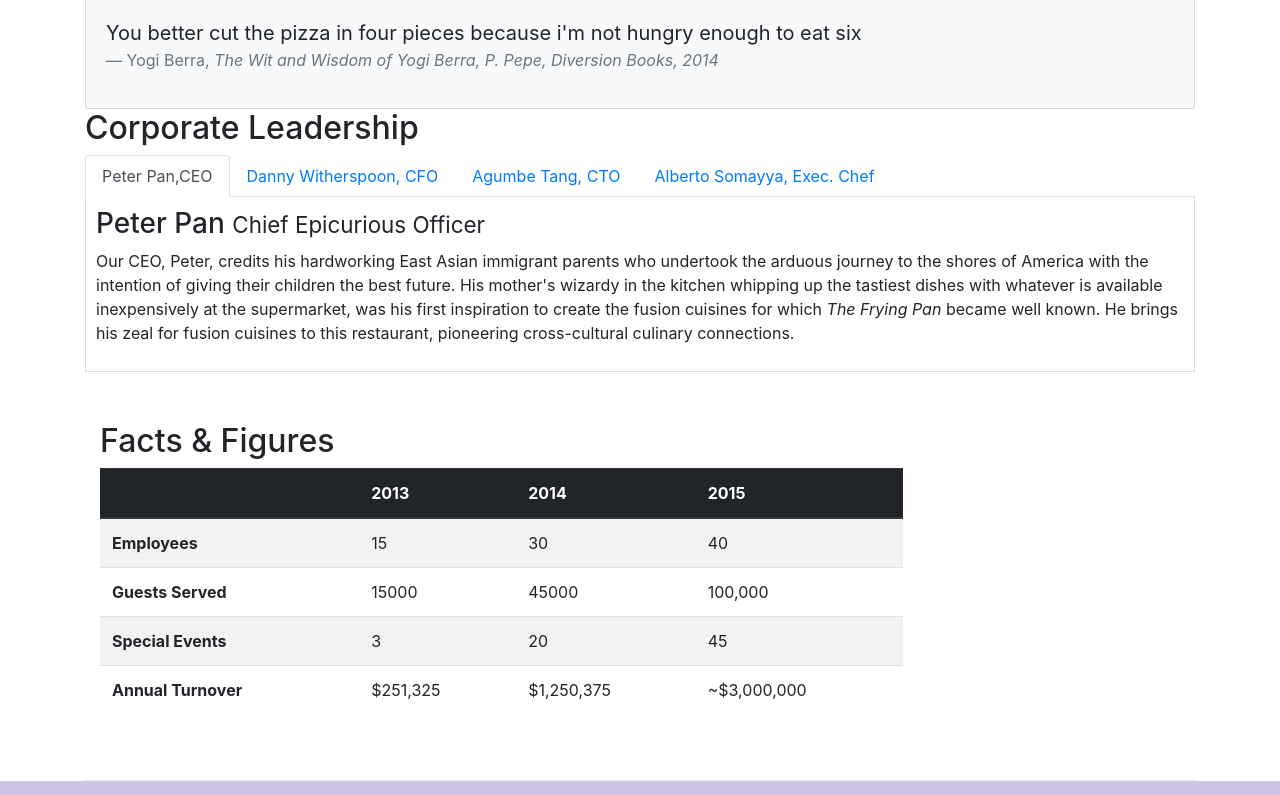
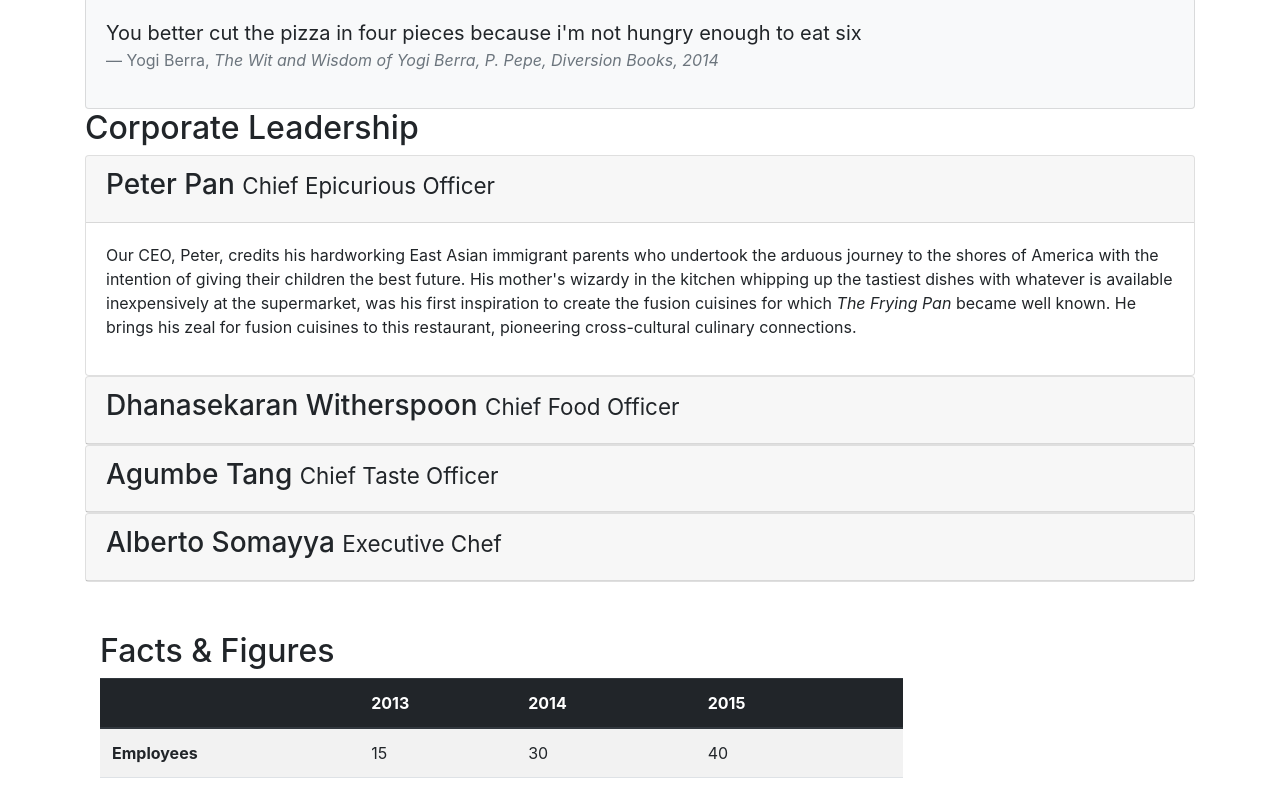
Before and after one commit to purnasrivatsa96/restaurant-website-conFusion, a website: page aboutus.html in a window 1280 px wide. Shown: the part 762-1557 px from the top of the page. Drawn offline with nearby package versions, Linux system fonts and the light colour scheme.

Commit message:
week2 - assignment changes

```diff
--- a/aboutus.html
+++ b/aboutus.html
@@ -100,40 +100,64 @@
             <div class='col-12'>
                 <h2>Corporate Leadership</h2>
 
-                <ul class='nav nav-tabs'>
-                    <li class='nav-item'>
-                        <a class='nav-link active' href='#peter' role='tab' data-toggle='tab'>Peter Pan,CEO</a>
-                    </li>
-                    <li class="nav-item">
-                      <a class="nav-link" href="#danny" role="tab" data-toggle="tab">Danny Witherspoon, CFO</a>
-                    </li>
-                    <li class="nav-item">
-                      <a class="nav-link" href="#agumbe"
-                      role="tab" data-toggle="tab">Agumbe Tang, CTO</a>
-                    </li>
-                    <li class="nav-item">
-                      <a class="nav-link" href="#alberto" role="tab" data-toggle="tab">Alberto Somayya, Exec. Chef</a>
-                    </li>
-                </ul>
-
-                <div class='tab-content'>
-                    <div role='tabpanel' class='tab-pane fade show active' id='peter'>
-                        <h3>Peter Pan <small>Chief Epicurious Officer</small></h3>
+                <div id="accordion">
+                    <div class='card'>
+                        <div class='card-header' role="tab" id="peterhead">
+                            <h3 class="mb=0">
+                                <a data-toggle="collapse" data-target="#peter">Peter Pan <small>Chief Epicurious Officer</small>
+                                </a>
+                            </h3>
+                        </div>
+                        <div class='collapse show' id='peter' data-parent="#accordion">
+                            <div class='card-body'>
                                 <p  class = 'd-none d-sm-block'>Our CEO, Peter, credits his hardworking East Asian immigrant parents who undertook the arduous journey to the shores of America with the intention of giving their children the best future. His mother's wizardy in the kitchen whipping up the tastiest dishes with whatever is available inexpensively at the supermarket, was his first inspiration to create the fusion cuisines for which <em>The Frying Pan</em> became well known. He brings his zeal for fusion cuisines to this restaurant, pioneering cross-cultural culinary connections.</p>
                             </div>
-                    <div role='tabpanel' class='tab-pane fade' id='danny'>
-                        <h3>Dhanasekaran Witherspoon <small>Chief Food Officer</small></h3>
+                        </div>
+                    </div>
+
+                    <div class='card'>
+                        <div class='card-header' role="tab" id="dannyhead">
+                            <h3 class="mb=0">
+                                <a class='collpased' data-toggle="collapse" data-target="#danny">Dhanasekaran Witherspoon <small>Chief Food Officer</small>
+                                </a>
+                            </h3>
+                        </div>
+                        <div class='collapse' id='danny' data-parent="#accordion">
+                            <div class='card-body'>
                                 <p  class = 'd-none d-sm-block'>Our CFO, Danny, as he is affectionately referred to by his colleagues, comes from a long established family tradition in farming and produce. His experiences growing up on a farm in the Australian outback gave him great appreciation for varieties of food sources. As he puts it in his own words, <em>Everything that runs, wins, and everything that stays, pays!</em></p>
                             </div>
-                    <div role='tabpanel' class='tab-pane fade' id='agumbe'>
-                        <h3>Agumbe Tang <small>Chief Taste Officer</small></h3>
+                        </div>
+                    </div>
+
+                    <div class='card'>
+                        <div class='card-header' role="tab" id="agumbehead">
+                            <h3 class="mb=0">
+                                <a class='collpased' data-toggle="collapse" data-target="#agumbe">Agumbe Tang <small>Chief Taste Officer</small>
+                                </a>
+                            </h3>
+                        </div>
+                        <div class='collapse' id='agumbe' data-parent="#accordion">
+                            <div class='card-body'>
                                 <p  class = 'd-none d-sm-block'>Blessed with the most discerning gustatory sense, Agumbe, our CTO, personally ensures that every dish that we serve meets his exacting tastes. Our chefs dread the tongue lashing that ensues if their dish does not meet his exacting standards. He lives by his motto, <em>You click only if you survive my lick.</em></p>
                             </div>
+                        </div>
+                    </div>
 
-                    <div role='tabpanel' class='tab-pane fade' id='alberto'>
-                        <h3>Alberto Somayya <small>Executive Chef</small></h3>
+
+                    <div class='card'>
+                        <div class='card-header' role="tab" id="albertohead">
+                            <h3 class="mb=0">
+                                <a class='collpased' data-toggle="collapse" data-target="#alberto">Alberto Somayya <small>Executive Chef</small>
+                                </a>
+                            </h3>
+                        </div>
+                        <div class='collapse' id='alberto' data-parent="#accordion">
+                            <div class='card-body'>
                                 <p  class = 'd-none d-sm-block'>Award winning three-star Michelin chef with wide International experience having worked closely with whos-who in the culinary world, he specializes in creating mouthwatering Indo-Italian fusion experiences. He says, <em>Put together the cuisines from the two craziest cultures, and you get a winning hit! Amma Mia!</em></p>
                             </div>
+                        </div>
+                    </div>
+
                 </div>
             </div>
        </div>
```
Also changed, not shown: index.html (+49 -3 lines). Lines whose indentation alone changed are shown as unchanged.
